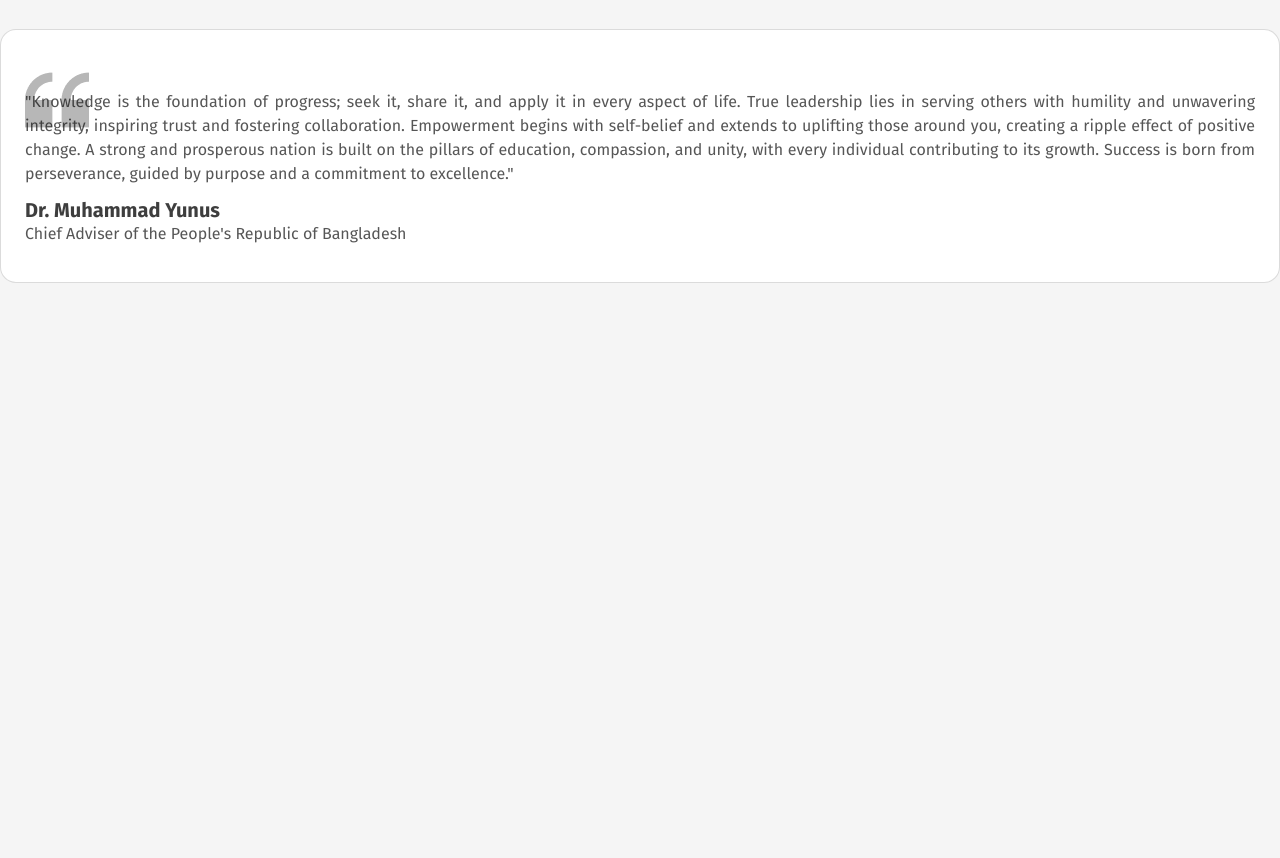
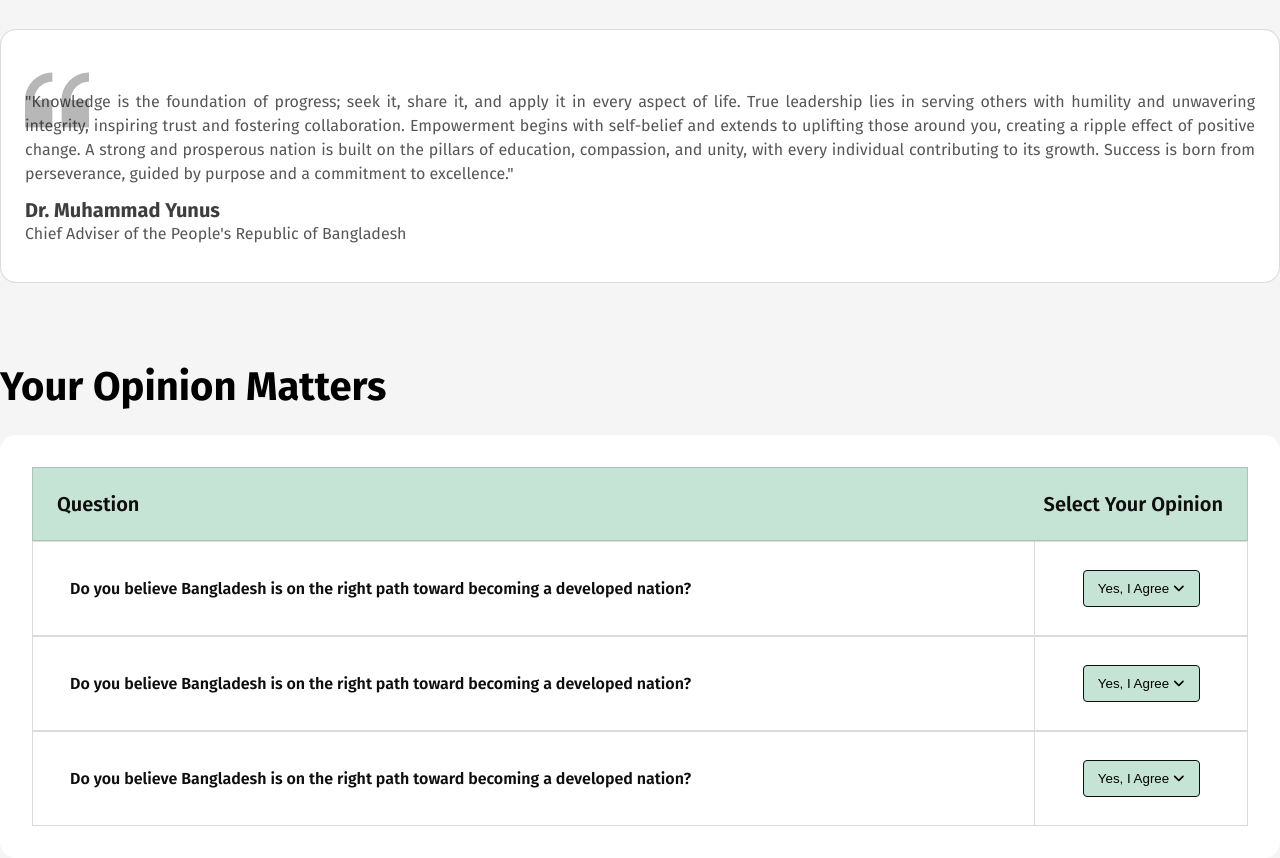
Before and after one commit to coder-shakil99/ph-assignment-01, a plain HTML site: page index.html in a window 1280 px wide. Shown: the part 1659-2517 px from the top of the page. Before the commit the page ends 1942 px from the top, so only its background shows below. Drawn offline with Linux system fonts and the light colour scheme.

Commit message:
add font-awesome-link and opinion section

```diff
--- a/Styles/style.css
+++ b/Styles/style.css
@@ -244,3 +244,59 @@
     line-height: 0;
     margin-top: 12px
 }
+/* opininio section style */
+.opinion{
+    margin-top: 80px;
+}
+.opinion-container{
+   background: #fff;
+   padding: 32px;
+   border-radius: 16px;
+   margin-top: 24px;
+}
+.opinion-caption{
+    display: flex;
+    justify-content: space-between;
+    align-items: center;
+    padding: 24px;
+    background: #C6E4D6;
+    border: 1px solid rgba(14, 14, 14, 0.15);
+
+}
+.opinion-caption h3{
+    font-size: 20px;
+    line-height: 24px;
+    font-weight: 600;
+    color: #0E0E0E;
+}
+.caption-left{}
+.caption-right{}
+
+.opinion-input{
+    border: 1px solid rgba(14, 14, 14, 0.15);
+    align-items: center;
+    display: flex;
+
+}
+.input-left {
+    width: 85%;
+    border-right: 1px solid rgba(14, 14, 14, 0.15);
+    padding: 37px;
+}
+.input-right{
+    width: 15%;
+    padding: 24px;
+}
+.opinion-input h4{
+    font-size: 16px;
+    font-weight: 600;
+    color:#0E0E0E;
+}
+.opinion-input button{
+    padding: 10px 14px;
+    background: #C6E4D6;
+    font-weight: 500;
+    border: 1px solid #0E0E0E;
+    border-radius: 4px;
+    cursor: pointer;
+}
--- a/index.html
+++ b/index.html
@@ -4,6 +4,7 @@
     <meta charset="UTF-8">
     <meta name="viewport" content="width=device-width, initial-scale=1.0">
     <title>Bangladesh 2.0</title>
+    <link rel="stylesheet" href="https://cdnjs.cloudflare.com/ajax/libs/font-awesome/6.7.2/css/all.min.css" integrity="sha512-Evv84Mr4kqVGRNSgIGL/F/aIDqQb7xQ2vcrdIwxfjThSH8CSR7PBEakCr51Ck+w+/U6swU2Im1vVX0SVk9ABhg==" crossorigin="anonymous" referrerpolicy="no-referrer" />
     <link rel="stylesheet" href="Styles/style.css">
 </head>
 <body>
@@ -80,7 +81,7 @@
                 </div>
             </section>
             <!-- vision-section -->
-             <section class="vision">
+            <section class="vision">
                 <div class="vision-header">
                     <h1 class="section-title">The Vision of Future</h1>
                     <p class="section-description">Bangladesh 2.0 aims to redefine the nation’s trajectory by embracing cutting-edge technology, promoting inclusive growth, and ensuring sustainability. With initiatives in renewable energy, digital transformation, and robust infrastructure, the country is set to become a global model of development.</p>
@@ -119,15 +120,49 @@
                     </div>
                 </div>
 
-             </section>
+            </section>
              <!-- md.younus-section -->
-              <section class="younus">
+            <section class="younus">
                 <p class="section-description">"Knowledge is the foundation of progress; seek it, share it, and apply it in every aspect of life. True leadership lies in serving others with humility and unwavering integrity, inspiring trust and fostering collaboration. Empowerment begins with self-belief and extends to uplifting those around you, creating a ripple effect of positive change. A strong and prosperous nation is built on the pillars of education, compassion, and unity, with every individual contributing to its growth. Success is born from perseverance, guided by purpose and a commitment to excellence."</p>
                 <div class="younus-name-description">
                     <h2>Dr. Muhammad Yunus</h2>
                     <p class="section-description">Chief Adviser of the People's Republic of Bangladesh</p>
                 </div>
-              </section>
+            </section>
+              <!-- opinion-section -->
+            <section class="opinion">
+                <h1 class="section-title">Your Opinion Matters</h1>
+                <div class="opinion-container">
+                    <div class="opinion-caption">
+                        <div class="caption-left"> <h3>Question</h3></div>
+                        <div class="caption-right"><h3>Select Your Opinion</h3></div>
+                    </div>
+                    <div class="opinion-input">
+                        <div class="input-left">
+                            <h4>Do you believe Bangladesh is on the right path toward becoming a developed nation?</h4>
+                        </div>
+                        <div class="input-right text-center">
+                            <button>Yes, I Agree <span><i class="fa-solid fa-angle-down"></i></span></button>
+                        </div>
+                    </div>
+                    <div class="opinion-input">
+                        <div class="input-left">
+                            <h4>Do you believe Bangladesh is on the right path toward becoming a developed nation?</h4>
+                        </div>
+                        <div class="input-right text-center">
+                            <button>Yes, I Agree <span><i class="fa-solid fa-angle-down"></i></span></button>
+                        </div>
+                    </div>
+                    <div class="opinion-input">
+                        <div class="input-left">
+                            <h4>Do you believe Bangladesh is on the right path toward becoming a developed nation?</h4>
+                        </div>
+                        <div class="input-right text-center">
+                            <button>Yes, I Agree <span><i class="fa-solid fa-angle-down"></i></span></button>
+                        </div>
+                    </div>
+                </div>
+            </section>
         </div>
     </main>
     <footer></footer>
```
